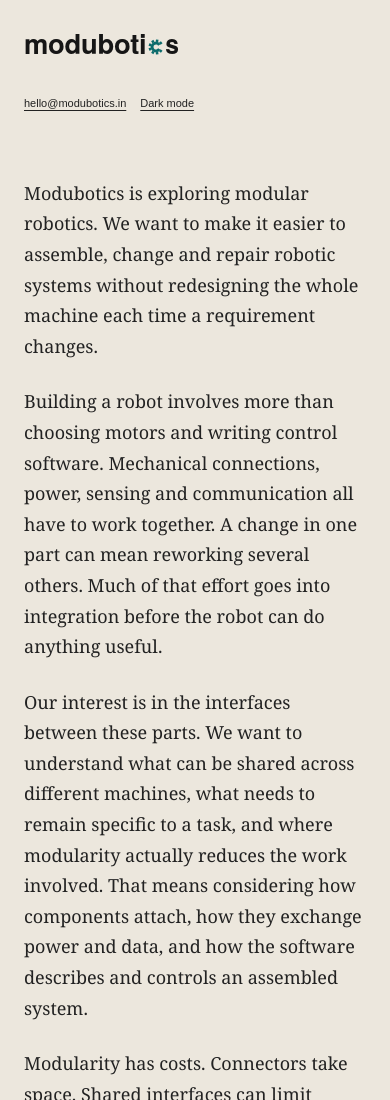
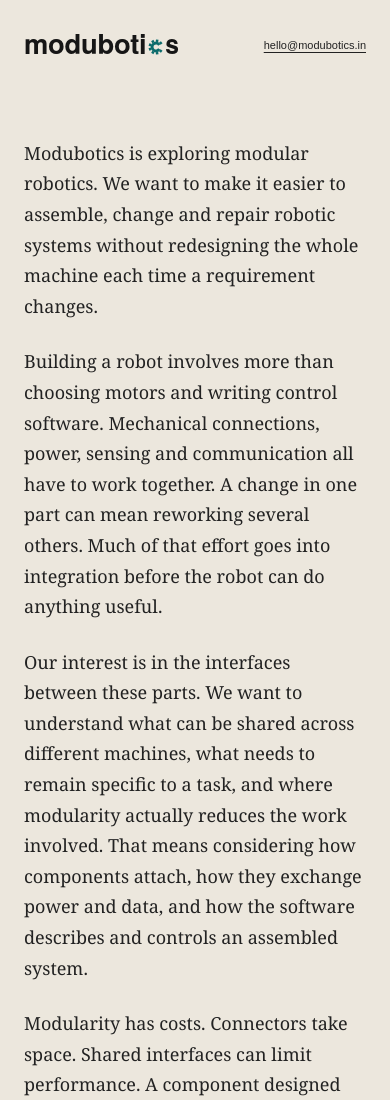
Before and after one commit to kermitsgonnakermicide/modubotics-website, a plain HTML site: page index.html in a window 390 px wide. Shown: the top 1100 px of the page. Drawn offline with Linux system fonts and the light colour scheme.

Commit message:
Remove dark mode and theme toggle

```diff
--- a/index.html
+++ b/index.html
@@ -7,7 +7,6 @@
     <meta name="description" content="Modubotics is exploring modular robotics. Get in touch at hello@modubotics.in.">
     <title>Modubotics</title>
     <link rel="icon" type="image/svg+xml" href="assets/favicon.svg">
-    <script src="theme.js"></script>
     <link rel="stylesheet" href="styles.css">
   </head>
   <body>
@@ -15,10 +14,7 @@
       <a class="brand" href="./" aria-label="Modubotics home">
         <img src="assets/logo.svg" width="281" height="96" alt="Modubotics">
       </a>
-      <div class="header-actions">
-        <a class="header-email" href="mailto:hello@modubotics.in">hello@modubotics.in</a>
-        <button class="theme-toggle" type="button" hidden>Dark mode</button>
-      </div>
+      <a class="header-email" href="mailto:hello@modubotics.in">hello@modubotics.in</a>
     </header>
     <main>
       <article class="statement" aria-label="Statement of intent">
--- a/styles.css
+++ b/styles.css
@@ -13,27 +13,14 @@
   -webkit-font-smoothing: antialiased;
 }
 
-:root[data-theme="dark"] {
-  color-scheme: dark;
-  --paper: #1c1c1a;
-  --ink: #ece7dd;
-  --muted: #b9b4aa;
-  --line: #3d3c38;
-  --selection: #4d4941;
-}
-
 * { box-sizing: border-box; }
 body { margin: 0; min-height: 100svh; display: flex; flex-direction: column; }
 a { color: inherit; text-underline-offset: 3px; text-decoration-thickness: 1px; }
-a:focus-visible, button:focus-visible { outline: 2px solid var(--ink); outline-offset: 5px; }
+a:focus-visible { outline: 2px solid var(--ink); outline-offset: 5px; }
 .site-header { display: flex; align-items: center; justify-content: space-between; gap: 16px; flex-wrap: wrap; padding: 22px 5vw; }
 .header-email { font: 13px Arial, sans-serif; }
-.header-actions { display: flex; align-items: center; gap: 22px; flex-wrap: wrap; }
-.theme-toggle { border: 0; padding: 6px 0; background: transparent; color: var(--ink); cursor: pointer; font: 12px Arial, sans-serif; text-decoration: underline; text-underline-offset: 3px; }
-.theme-toggle[hidden] { display: none; }
 .brand { display: block; width: 210px; margin-left: -12px; }
 .brand img { display: block; width: 100%; height: auto; }
-:root[data-theme="dark"] .brand img { filter: grayscale(1) invert(1); }
 main { flex: 1; width: 100%; }
 .statement { width: min(100% - 48px, 720px); margin: 85px auto 110px; font-size: 20px; line-height: 1.7; }
 .statement p { margin: 0 0 28px; }
@@ -49,8 +36,6 @@ main { flex: 1; width: 100%; }
   .site-header { padding: 15px 24px; }
   .brand { width: 175px; margin-left: -10px; }
   .header-email { font-size: 11px; }
-  .header-actions { gap: 14px; }
-  .theme-toggle { font-size: 11px; }
   .statement { margin-top: 48px; margin-bottom: 72px; font-size: 18px; line-height: 1.7; }
   .statement p { margin-bottom: 25px; }
   .site-footer { align-items: flex-end; gap: 18px; margin: 0 24px; line-height: 1.6; }
--- a/theme.js
+++ /dev/null
@@ -1,34 +0,0 @@
-(() => {
-  const systemTheme = window.matchMedia('(prefers-color-scheme: dark)');
-  let preference = null;
-  try {
-    const saved = localStorage.getItem('modubotics-theme');
-    if (saved === 'light' || saved === 'dark') preference = saved;
-  } catch {}
-
-  function applyTheme(theme) {
-    document.documentElement.dataset.theme = theme;
-    document.querySelector('meta[name="theme-color"]').content = theme === 'dark' ? '#1c1c1a' : '#ece7dd';
-    const toggle = document.querySelector('.theme-toggle');
-    if (toggle) {
-      toggle.hidden = false;
-      toggle.textContent = theme === 'dark' ? 'Light mode' : 'Dark mode';
-      toggle.setAttribute('aria-label', `Switch to ${theme === 'dark' ? 'light' : 'dark'} mode`);
-    }
-  }
-
-  function syncTheme() {
-    applyTheme(preference || (systemTheme.matches ? 'dark' : 'light'));
-  }
-
-  syncTheme();
-  systemTheme.addEventListener('change', syncTheme);
-  document.addEventListener('DOMContentLoaded', () => {
-    syncTheme();
-    document.querySelector('.theme-toggle').addEventListener('click', () => {
-      preference = document.documentElement.dataset.theme === 'dark' ? 'light' : 'dark';
-      try { localStorage.setItem('modubotics-theme', preference); } catch {}
-      applyTheme(preference);
-    });
-  });
-})();
```
Also changed, not shown: README.md.
